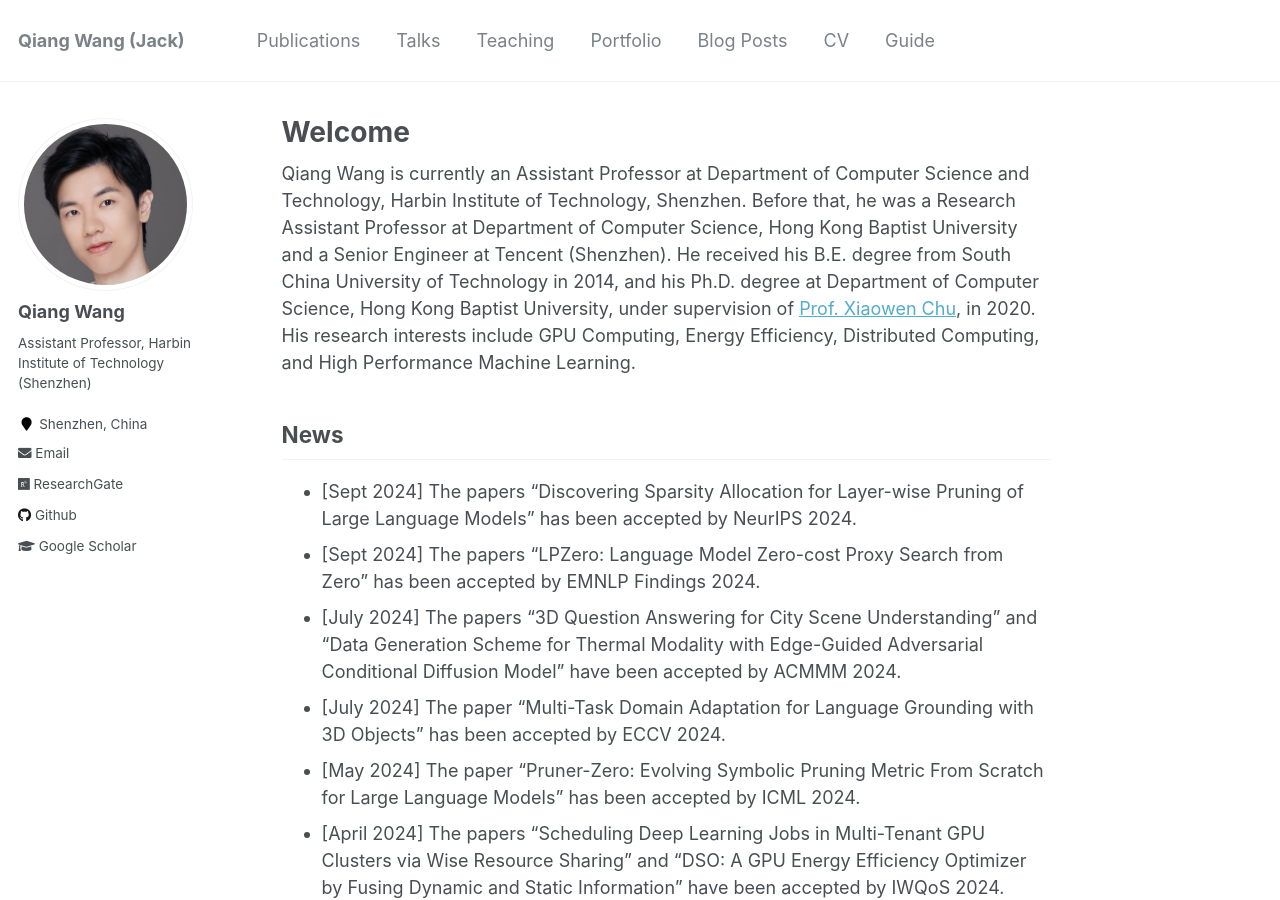
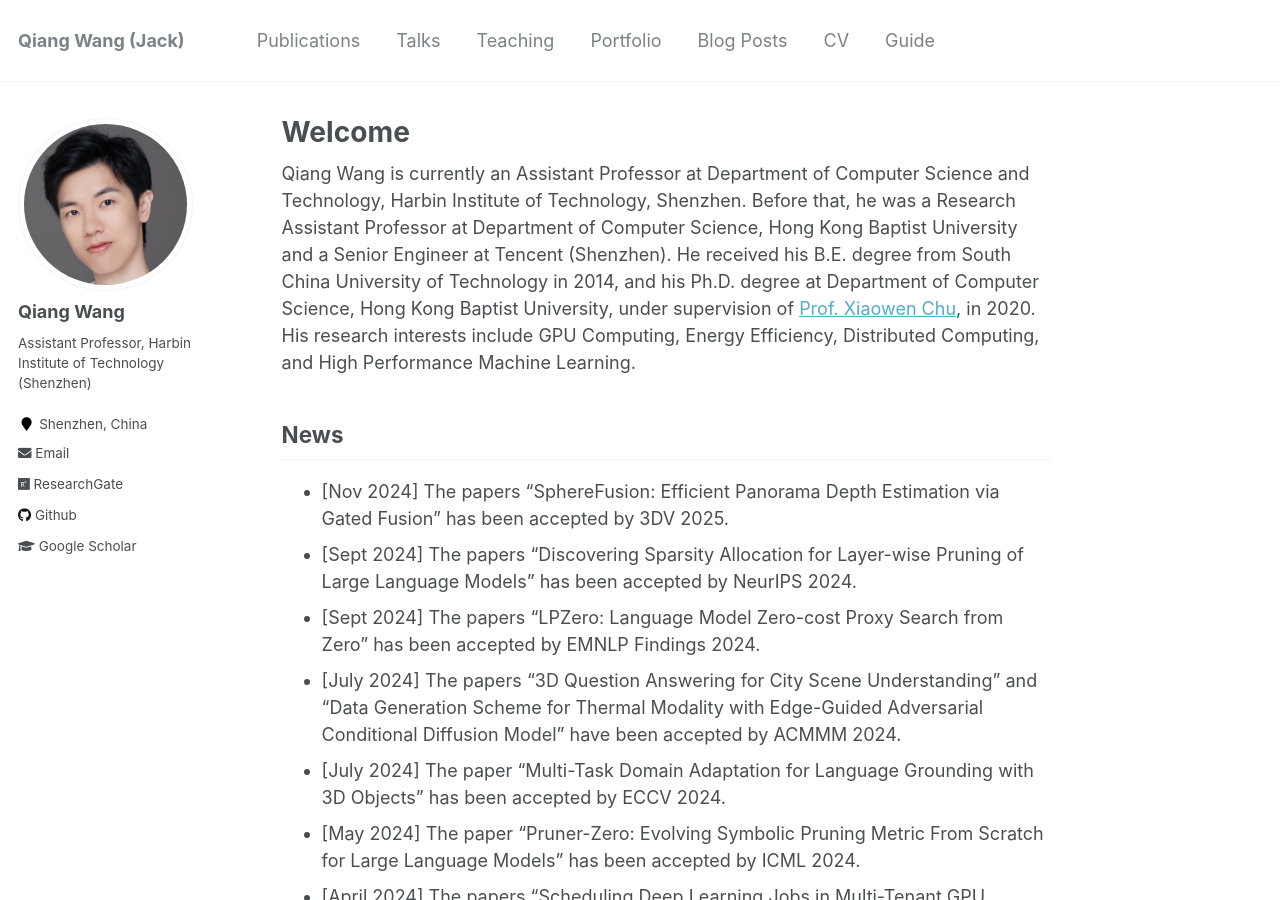
Before and after one commit to blackjack2015/blackjack2015.github.io, a Jekyll site: the page built from _pages/about.md, in a window 1280 px wide and 900 px high. Built offline with Jekyll 4.4.1, drawn with Linux system fonts in a browser that asks for light colours.

Commit message:
Update about.md

```diff
--- a/_pages/about.md
+++ b/_pages/about.md
@@ -12,6 +12,7 @@ redirect_from:
 Qiang Wang is currently an Assistant Professor at Department of Computer Science and Technology, Harbin Institute of Technology, Shenzhen. Before that, he was a Research Assistant Professor at Department of Computer Science, Hong Kong Baptist University and a Senior Engineer at Tencent (Shenzhen). He received his B.E. degree from South China University of Technology in 2014, and his Ph.D. degree at Department of Computer Science, Hong Kong Baptist University, under supervision of [Prof. Xiaowen Chu](https://sites.google.com/view/chuxiaowen), in 2020. His research interests include GPU Computing, Energy Efficiency, Distributed Computing, and High Performance Machine Learning.
 
 ## News
++ \[Nov 2024\] The papers "SphereFusion: Efficient Panorama Depth Estimation via Gated Fusion" has been accepted by 3DV 2025.
 + \[Sept 2024\] The papers "Discovering Sparsity Allocation for Layer-wise Pruning of Large Language Models" has been accepted by NeurIPS 2024.
 + \[Sept 2024\] The papers "LPZero: Language Model Zero-cost Proxy Search from Zero" has been accepted by EMNLP Findings 2024.
 + \[July 2024\] The papers "3D Question Answering for City Scene Understanding" and "Data Generation Scheme for Thermal Modality with Edge-Guided Adversarial Conditional Diffusion Model" have been accepted by ACMMM 2024.
```
